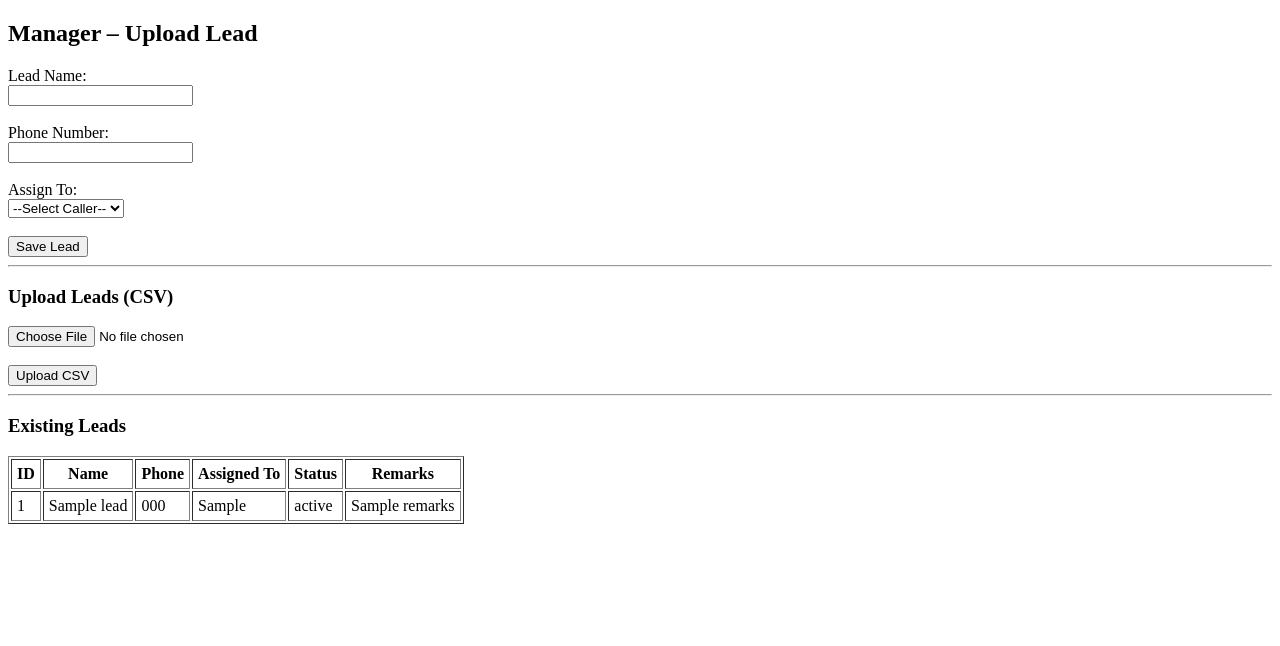
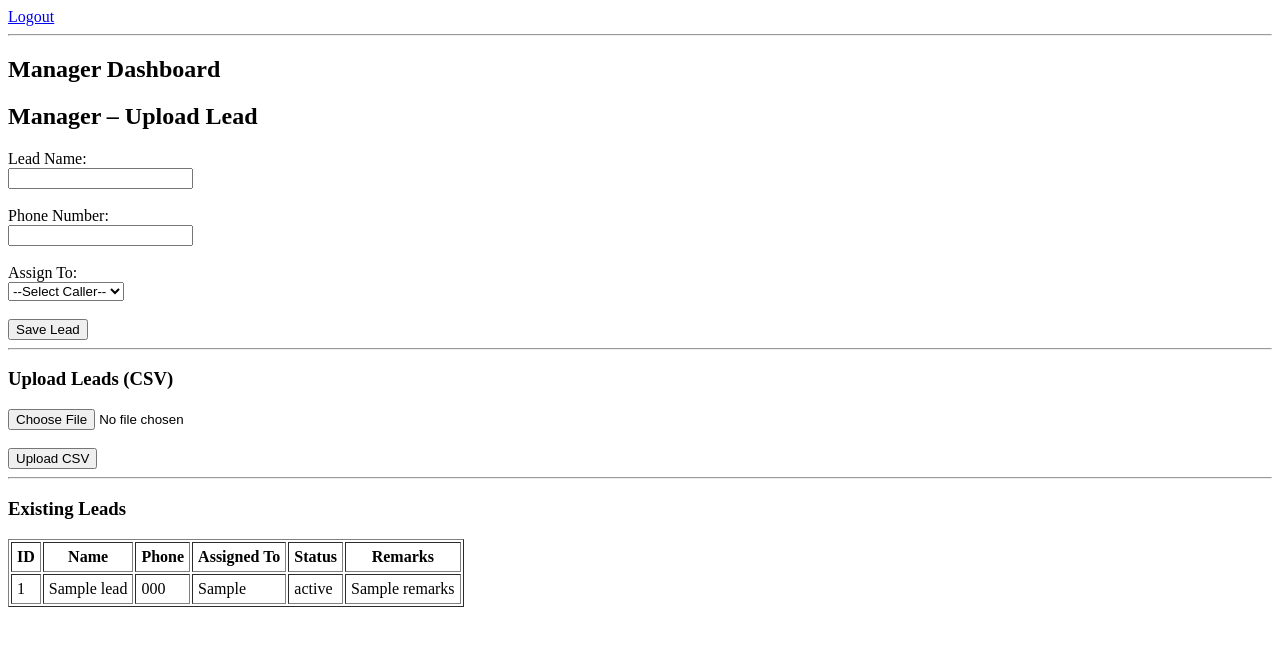
Before and after one commit to Rahulrai23/lead-calling-app, a Flask app: page /manager in a window 1280 px wide. Shown: the top 646 px of the page. Run offline with Flask 3, Linux system fonts and the light colour scheme; a user stored in the database is signed in; a database or web service that is not in the repository returns one stand-in record (values such as "Sample title"); some libraries are stand-ins or nearby versions.

Commit message:
Update manager.html

```diff
--- a/templates/manager.html
+++ b/templates/manager.html
@@ -4,6 +4,13 @@
   <title>Manager Dashboard</title>
 </head>
 <body>
+<body>
+
+<a href="/logout">Logout</a>
+<hr>
+
+<h2>Manager Dashboard</h2>
+<!-- rest of manager page -->
 
 <h2>Manager – Upload Lead</h2>
 
```
